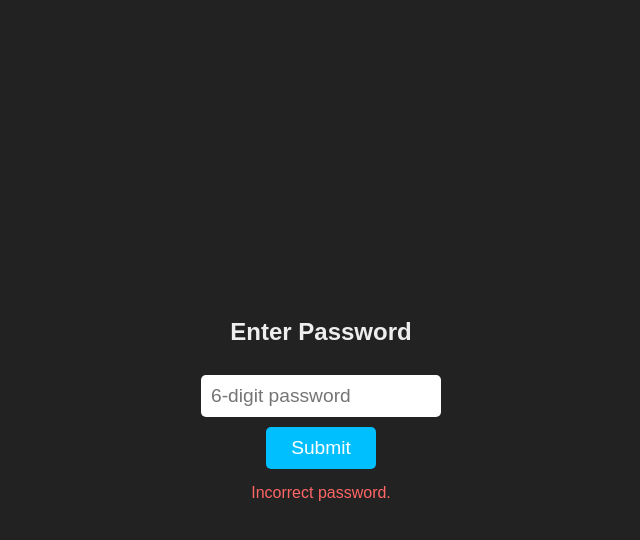
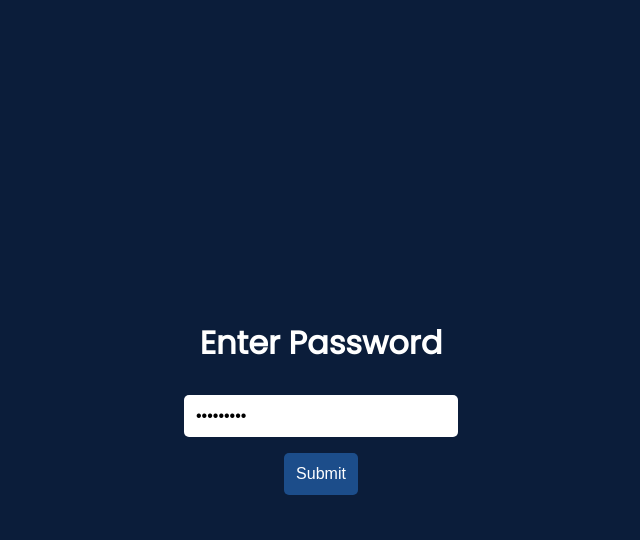
Before and after one commit to NORONERD/NMSB, a plain HTML site: page index.html in a window 1280 px wide. Both pictures are taken after typing "Sample123" into the empty fields and a click on the button "Submit". Shown: the whole page, without its empty margins (319-959 px from the left). Drawn offline with Linux system fonts and the light colour scheme.

Commit message:
Update index.html

```diff
--- a/index.html
+++ b/index.html
@@ -2,87 +2,79 @@
 <html lang="en">
 <head>
   <meta charset="UTF-8" />
-<meta name="viewport" content="width=device-width, initial-scale=1" />
-<title>Password Page</title>
+  <meta name="viewport" content="width=device-width, initial-scale=1.0" />
+  <title>No More School Boredom</title>
+  <link href="https://fonts.googleapis.com/css2?family=Poppins&display=swap" rel="stylesheet" />
   <style>
     body {
       font-family: 'Poppins', sans-serif;
-    background: #222;
-    color: #eee;
+      background-color: #0b1d3a;
+      color: #ffffff;
       display: flex;
-    flex-direction: column;
+      justify-content: center;
       align-items: center;
-    justify-content: center;
       height: 100vh;
       margin: 0;
+      flex-direction: column;
+    }
+    h1 {
+      margin-bottom: 20px;
+    }
+    input, button {
+      padding: 12px;
+      font-size: 16px;
+      margin: 8px 0;
+      border: none;
+      border-radius: 5px;
     }
     input {
-    padding: 10px;
-    font-size: 1.2em;
-    margin: 10px 0;
-    width: 220px;
-    border-radius: 5px;
-    border: none;
+      width: 250px;
     }
     button {
-    padding: 10px 25px;
-    font-size: 1.2em;
-    background: #00bfff;
-    border: none;
-    border-radius: 5px;
-    color: #fff;
+      background-color: #1c4d8a;
+      color: white;
       cursor: pointer;
+      transition: background-color 0.3s ease;
     }
     button:hover {
-    background: #0099cc;
+      background-color: #376da9;
     }
-  #message {
-    margin-top: 15px;
-    color: #ff6666;
+    .hidden {
+      display: none;
     }
   </style>
 </head>
 <body>
-<h2>Enter Password</h2>
-<input type="password" id="password" placeholder="6-digit password" maxlength="6" />
-<button id="submitBtn">Submit</button>
-<div id="message"></div>
+  <h1>Enter Password</h1>
+  <input type="password" id="password" placeholder="6-digit password" />
+  <button onclick="checkPassword()">Submit</button>
+
+  <div id="dev2fa" class="hidden">
+    <h2>Enter 4-digit Dev Code</h2>
+    <input type="password" id="code" placeholder="4-digit code" />
+    <button onclick="verifyDevCode()">Continue</button>
+  </div>
 
   <script>
-  const mainPassword = "246810";  // main password (6-digit)
-  const devPassword = "984984";   // dev password (6-digit)
-  const secondFactorCode = "9359"; // 2FA code (4-digit)
+    function checkPassword() {
+      const password = document.getElementById("password").value;
+      if (password === "246810") {
+        window.location.href = "main.html";
+      } else if (password === "984984") {
+        document.getElementById("dev2fa").classList.remove("hidden");
+      } else {
+        alert("Incorrect password");
+      }
+    }
 
-  const passwordInput = document.getElementById('password');
-  const submitBtn = document.getElementById('submitBtn');
-  const messageDiv = document.getElementById('message');
-
-  submitBtn.addEventListener('click', () => {
-    const entered = passwordInput.value.trim();
-    messageDiv.textContent = "";
-
-    if (entered === mainPassword) {
-      // normal user: redirect to main.html
-      window.location.href = "main.html";
-    } else if (entered === devPassword) {
-      // dev user: prompt for 2FA code
-      const twoFactor = prompt("Enter 4-digit 2FA code:");
-      if (twoFactor === secondFactorCode) {
+    function verifyDevCode() {
+      const code = document.getElementById("code").value;
+      if (code === "9359") {
         window.location.href = "dev.html";
       } else {
-        messageDiv.textContent = "Incorrect 2FA code.";
+        alert("Incorrect dev code");
       }
-    } else {
-      messageDiv.textContent = "Incorrect password.";
     }
-
-    passwordInput.value = "";
-  });
-
-  // Optional: allow pressing Enter to submit
-  passwordInput.addEventListener('keypress', (e) => {
-    if (e.key === "Enter") submitBtn.click();
-  });
   </script>
 </body>
 </html>
```
Lines whose indentation alone changed are shown as unchanged.
